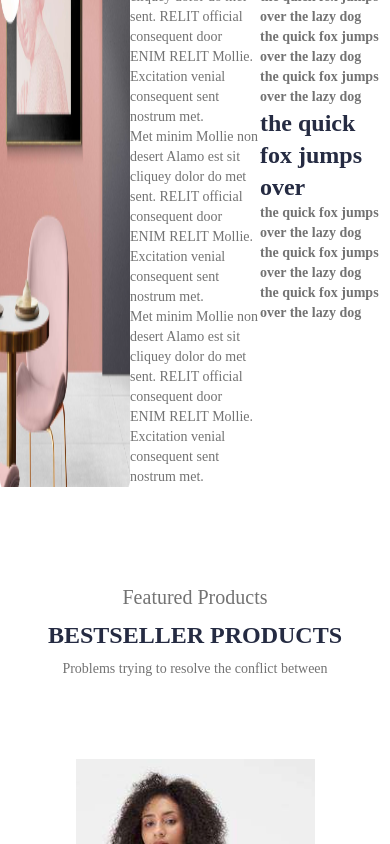
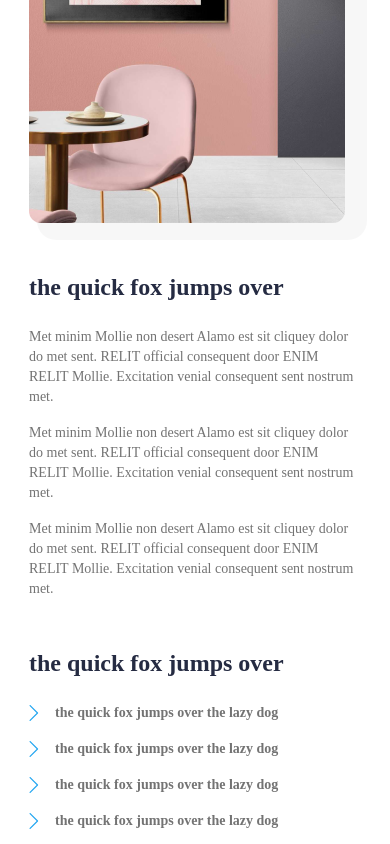
Before and after one commit to samet7ozturk/e-commerce-project, a React (Vite) app: page /product-page in a window 390 px wide. Shown: the part 1460-2304 px from the top of the page. Built offline with nearby package versions, Linux system fonts and the light colour scheme.

Commit message:
Responsive complete

```diff
--- a/src/layout/ProductDescription.jsx
+++ b/src/layout/ProductDescription.jsx
@@ -1,70 +1,84 @@
 import img from "../assets/product-description.png";
+import svg from "../assets/right-arrow.svg";
 
 const ProductDescription = () => {
   return (
-    <main className="flex flex-col items-center">
+    <main className="flex flex-col items-center px-12">
       <div className="flex gap-10 h-[91px] items-center">
         <p className="text-[#737373] text-sm font-semibold">Description</p>
         <p className="text-[#737373] text-sm font-bold">
           Additional Information
         </p>
-        <p className="text-[#737373] text-sm font-bold">Reviews</p>
-        <p className="text-[#23856D] text-sm font-bold">(0)</p>
+        <div className="flex gap-2">
+          <p className="text-[#737373] text-sm font-bold">Reviews</p>
+          <p className="text-[#23856D] text-sm font-bold">(0)</p>
+        </div>
       </div>
       <hr />
-      <div className="flex">
-        <div className="flex w-1/3">
-          <img src={img} alt="img" className="cursor-pointer" />
+      <div className="flex gap-12 flex-wrap justify-center">
+        <div className="flex w-[332px]">
+          <img
+            src={img}
+            alt="img"
+            className="cursor-pointer rounded-xl shadow-[15px_10px_0px_7px_#00000008]"
+          />
         </div>
-        <div className="flex flex-col w-1/3">
+        <div className="flex flex-col w-[332px]">
           <h2 className="text-[#252B42] text-2xl font-bold">
             the quick fox jumps over
           </h2>
-          <p className="text-[#737373] text-sm">
+          <p className="text-[#737373] text-sm pt-6">
             Met minim Mollie non desert Alamo est sit cliquey dolor do met sent.
             RELIT official consequent door ENIM RELIT Mollie. Excitation venial
             consequent sent nostrum met.
           </p>
-          <p className="text-[#737373] text-sm">
+          <p className="text-[#737373] text-sm pt-4">
             Met minim Mollie non desert Alamo est sit cliquey dolor do met sent.
             RELIT official consequent door ENIM RELIT Mollie. Excitation venial
             consequent sent nostrum met.
           </p>
-          <p className="text-[#737373] text-sm">
+          <p className="text-[#737373] text-sm pt-4">
             Met minim Mollie non desert Alamo est sit cliquey dolor do met sent.
             RELIT official consequent door ENIM RELIT Mollie. Excitation venial
             consequent sent nostrum met.
           </p>
         </div>
-        <div className="flex flex-col w-1/3">
+        <div className="flex flex-col w-[332px]">
           <div>
             <h2 className="text-[#252B42] text-2xl font-bold">
               the quick fox jumps over
             </h2>
-            <p className="text-[#737373] text-sm font-bold">
+            <p className="text-[#737373] text-sm font-bold flex gap-4 pt-6">
+              <img src={svg} alt="svg" className="" />
               the quick fox jumps over the lazy dog
             </p>
-            <p className="text-[#737373] text-sm font-bold">
+            <p className="text-[#737373] text-sm font-bold flex gap-4 pt-4">
+              <img src={svg} alt="svg" className="" />
               the quick fox jumps over the lazy dog
             </p>
-            <p className="text-[#737373] text-sm font-bold">
+            <p className="text-[#737373] text-sm font-bold flex gap-4 pt-4">
+              <img src={svg} alt="svg" className="" />
               the quick fox jumps over the lazy dog
             </p>
-            <p className="text-[#737373] text-sm font-bold">
+            <p className="text-[#737373] text-sm font-bold flex gap-4 pt-4">
+              <img src={svg} alt="svg" className="" />
               the quick fox jumps over the lazy dog
             </p>
           </div>
           <div>
-            <h2 className="text-[#252B42] text-2xl font-bold">
+            <h2 className="text-[#252B42] text-2xl font-bold flex pt-6">
               the quick fox jumps over
             </h2>
-            <p className="text-[#737373] text-sm font-bold">
+            <p className="text-[#737373] text-sm font-bold flex gap-4 pt-6">
+              <img src={svg} alt="svg" className="" />
               the quick fox jumps over the lazy dog
             </p>
-            <p className="text-[#737373] text-sm font-bold">
+            <p className="text-[#737373] text-sm font-bold flex gap-4 pt-4">
+              <img src={svg} alt="svg" className="" />
               the quick fox jumps over the lazy dog
             </p>
-            <p className="text-[#737373] text-sm font-bold">
+            <p className="text-[#737373] text-sm font-bold flex gap-4 pt-4">
+              <img src={svg} alt="svg" className="" />
               the quick fox jumps over the lazy dog
             </p>
           </div>
```
